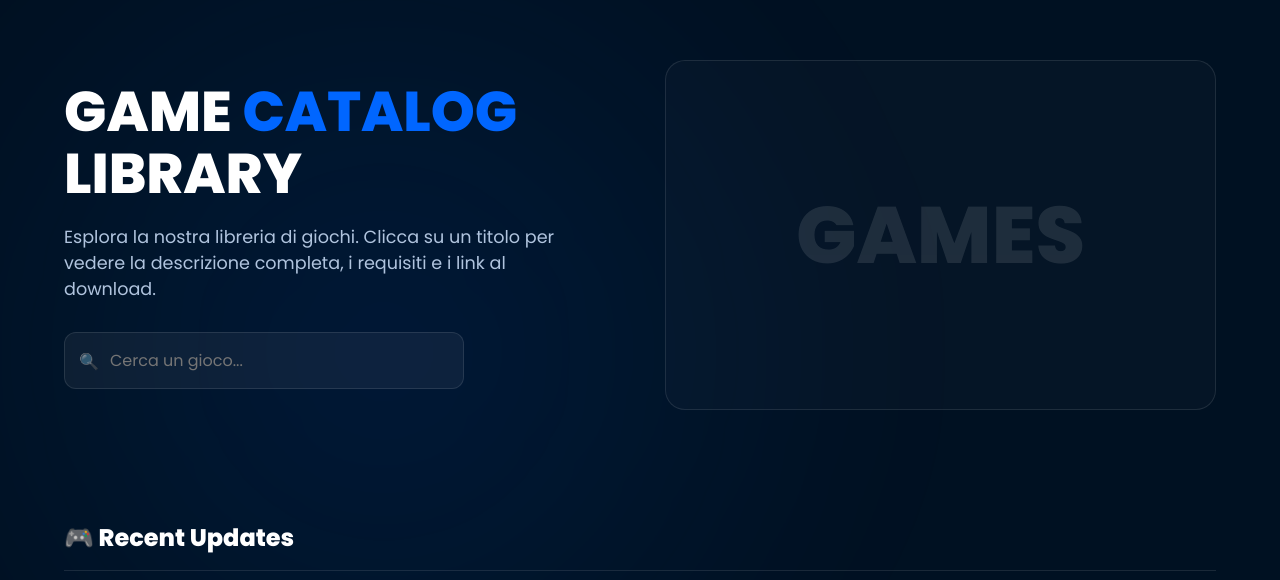
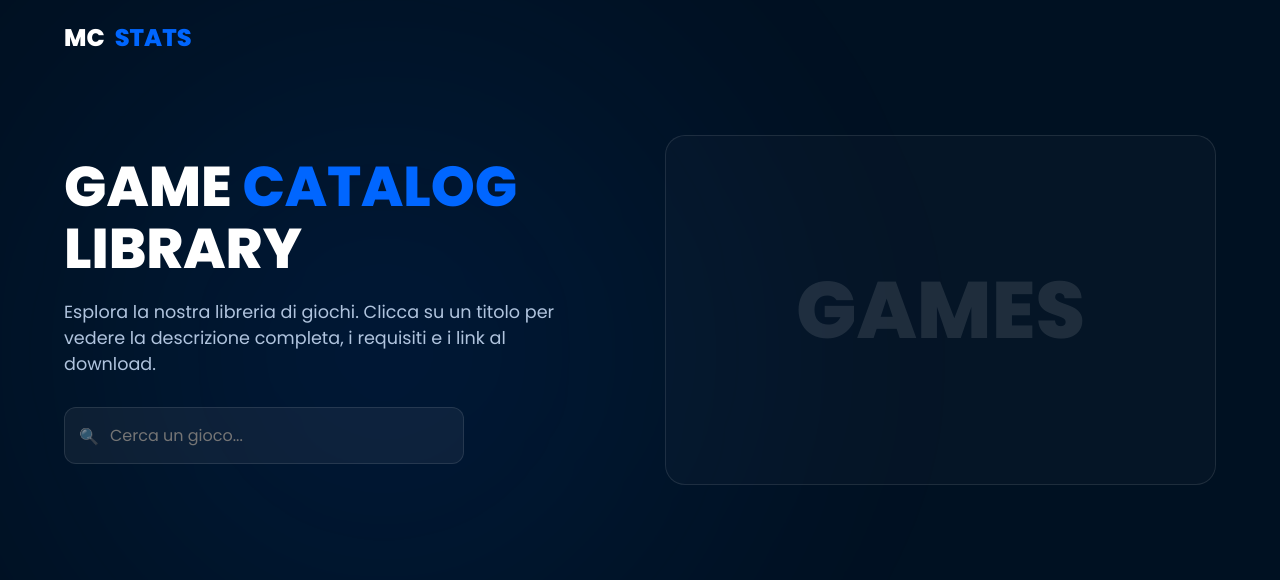
Before and after one commit to itsp4ki/mcstats, a plain HTML site: page index.html in a window 1280 px wide. Shown: the top 580 px of the page. Drawn offline with Linux system fonts and the light colour scheme; no server answers.

Commit message:
Fix HTML encoding and add header section

```diff
--- a/index.html
+++ b/index.html
@@ -120,6 +120,9 @@
 <body>
 
     <div class="gradient-bg"></div>
+    <header>
+        <a href="index.html" class="logo">MC <span>STATS</span></a>
+    </header>
 
     <main>
         <section class="hero">
```
